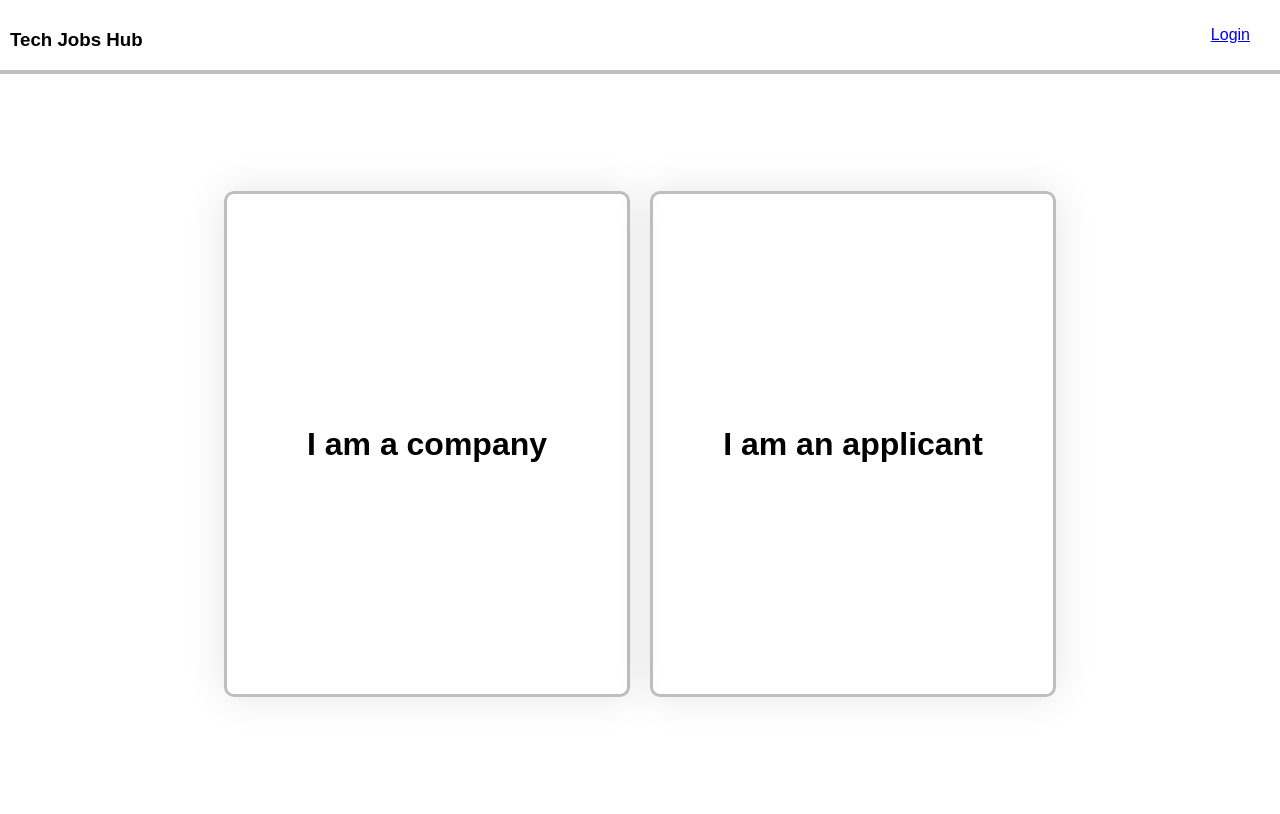
After one commit to EliasOPrado/tech-jobs-hub-platform, a Django app: page /chose-entity/ in a window 1280 px wide. The commit adds this page. Run offline with Django 5.2, Linux system fonts and the light colour scheme.

Commit message:
feat: Added entity type

```diff
--- a/core/static/css/style.css
+++ b/core/static/css/style.css
@@ -109,3 +109,33 @@ ul li.list-item {
   border: 3px solid #bebebe;
   border-radius: 10px;
 }
+
+.inner-container {
+  display: flex;
+  align-items: center;
+  justify-content: center;
+  padding: 10px;
+  height: 100%;
+  width: 100%;
+}
+
+.left-container, .right-container {
+  display: flex;
+  align-items: center;
+  justify-content: center;
+  border: 3px solid #bebebe;
+  border-radius: 10px;
+  height: 500px;
+  width: 400px;
+  margin: 10px;
+  box-shadow: 0 0 40px rgba(0, 0, 0, 0.1);
+}
+
+.left-container:hover, .right-container:hover {
+    transform: scale(1.05);
+}
+
+.inner-container a {
+  text-decoration: none;
+  color: black;
+}
--- /dev/null
+++ b/core/templates/entity_type.html
@@ -0,0 +1,18 @@
+{% extends 'base.html' %}
+
+{% block content %}
+    <div class="main-container">
+        <div class="inner-container">
+            <a href="">
+                <div class="left-container">
+                    <h1>I am a company</h1>
+                </div>
+            </a>
+            <a href="">
+                <div class="right-container">
+                    <h1>I am an applicant</h1>
+                </div>
+            </a>
+        </div>
+    </div>
+{% endblock %}
--- a/core/templates/login.html
+++ b/core/templates/login.html
@@ -10,11 +10,11 @@
             <button type="submit">Login</button>
         </form>
         </div>
-    </div>
-    {% if form.errors %}
+        {% if form.errors %}
         <div class="alert alert-danger">
             <strong>Error!</strong> Please fix the following errors:<br>
             {{ form.errors }}
         </div>
     {% endif %}
+    </div>
 {% endblock %}
--- a/core/urls.py
+++ b/core/urls.py
@@ -1,5 +1,5 @@
 from django.urls import path
-from .views import index, signup, set_login, set_logout
+from .views import index, signup, set_login, set_logout, chose_entity
 
 app_name = "core"
 
@@ -8,4 +8,5 @@ urlpatterns = [
     path("signup/", signup, name="signup"),
     path("login/", set_login, name="login"),
     path("logout/", set_logout, name="logout"),
+    path("chose-entity/", chose_entity, name="chose-entity"),
 ]
```
Also changed, not shown: core/forms.py (+22 -0 lines).
